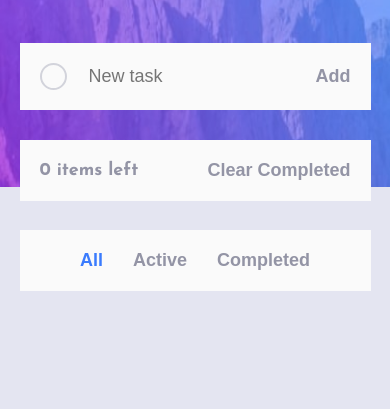
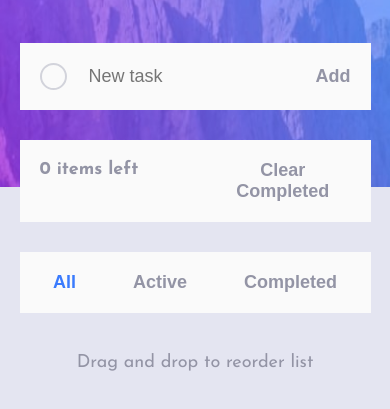
Before and after one commit to Lyriaen/Todo-app-frontend-mentor, a plain HTML site: page index.html in a window 390 px wide. Shown: the part 113-522 px from the top of the page. Drawn offline with Linux system fonts and the light colour scheme.

Commit message:
change way of navigation display

```diff
--- a/index.html
+++ b/index.html
@@ -30,6 +30,7 @@
         <button class='button main__form-contanier__submit-button' type='submit'>Add</button>
       </form>
       <ul class='main__task-list'></ul>
+    </main>
     <nav class='main__nav'>
       <p class='main__nav__incomplete-task-counter-container'></p>
       <div class='main__nav__button-container'>
@@ -37,9 +38,10 @@
         <button class='button main__nav__button'>Active</button>
         <button class='button main__nav__button'>Completed</button>
       </div>
+      <div class='main__nav__clear-button-container'>
         <button class='button main__nav__clear-button'>Clear Completed</button>
+      </div>
     </nav>
-    </main>
     <footer class='footer'>
       <p class='footer_text'>Drag and drop to reorder list</p>
     </footer>
--- a/src/css/media.css
+++ b/src/css/media.css
@@ -24,19 +24,38 @@
     }
 }
 
-@media screen and (min-width: 769px) {
+@media screen and (min-width: 800px) {
     .main__task-list__item__remove-button {
         opacity: 0;
     }
+
+    .main__nav {
+        background-color: var(--background-color-main);
+        grid-template-columns: repeat(3, 1fr);
+        grid-template-areas:
+            "counter-container button-container clear-button";
+    }
 }
 
-@media screen and (max-width: 768px) {
+@media screen and (max-width: 799px) {
     .main__nav__button-container {
-        position: absolute;
-        bottom: -90px;
-        left: 0;
+        /* position: absolute; */
+        /* bottom: -90px;
+        left: 0; */
         width: 100%;
         padding: 20px;
+        background-color: var(--background-color-main);
+    }
+
+    .main__nav {
+        grid-template-columns: repeat(2, 1fr);
+        grid-template-areas:
+            "counter-container  clear-button"
+            "button-container   button-container";
+        row-gap: 30px;
+    }
+
+    .main__nav > * {
         background-color: var(--background-color-main);
     }
 
--- a/src/css/style.css
+++ b/src/css/style.css
@@ -164,16 +164,22 @@ body {
 }
 
 .main__nav {
-    display: flex;
-    justify-content: space-between;
-    align-items: center;
+    display: grid;
+    /* justify-content: space-between;
+    align-items: center; */
+    align-items: stretch;
+    /* background-color: var(--background-color-main); */
+    /* position: relative; */
+}
+
+.main__nav > * {
     padding: 20px;
-    position: relative;
 }
 
 .main__nav__incomplete-task-counter-container {
     color: var(--text-color-button);
     font-weight: 700;
+    grid-area: counter-container;
 }
 
 .button {
@@ -184,6 +190,7 @@ body {
     cursor: pointer;
     color: var(--text-color-button);
     padding: 0;
+    justify-self: end;
 }
 
 .button:hover {
@@ -192,12 +199,19 @@ body {
 
 .main__nav__button-container {
     display: flex;
-    justify-content: center;
+    justify-content: space-around;
     column-gap: 30px;
+    grid-area: button-container;
+    justify-self: center;
 }
 
 .main__nav__button--active {
     color: var(--text-color-active-button);
+}
+
+.main__nav__clear-button-container {
+    grid-area: clear-button;
+    text-align: right;
 }
 
 .footer {
```
Lines whose indentation alone changed are shown as unchanged.
